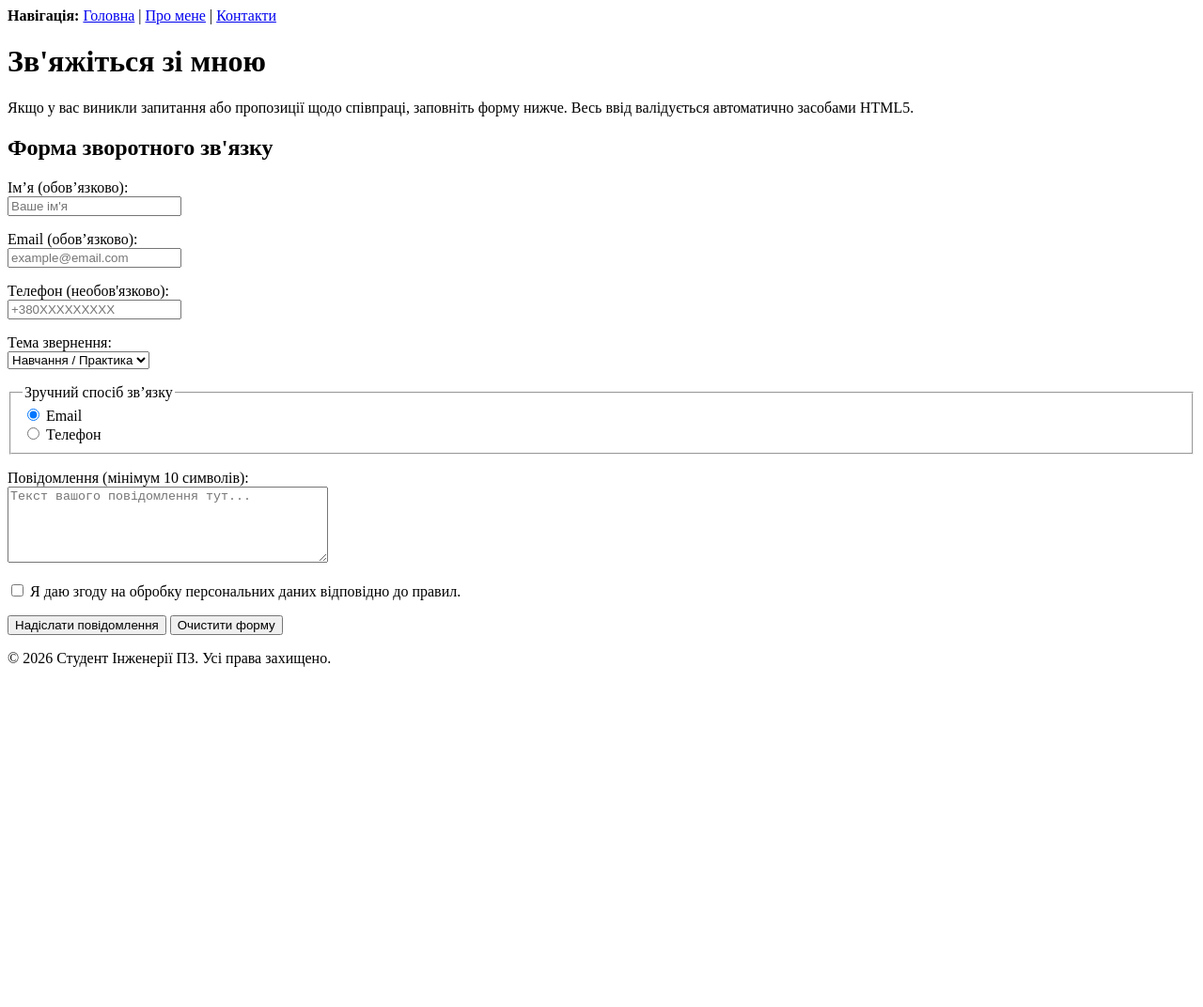
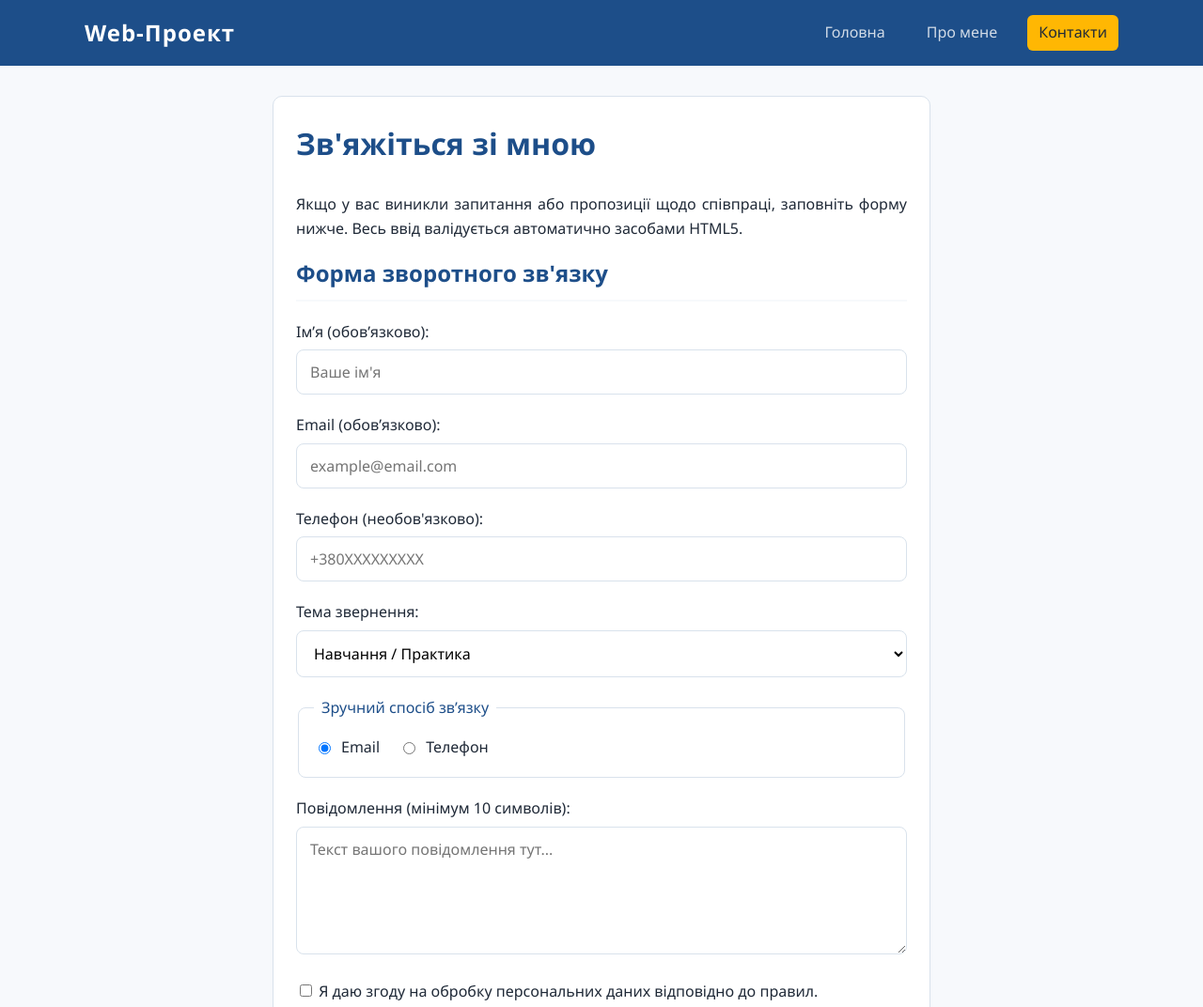
Before and after one commit to Spaceecs/lab01-html, a plain HTML site: page pages/contact.html in a window 1280 px wide. Shown: the top 1072 px of the page at 94% size. Before the commit the page ends 800 px from the top, so only its background shows below. Drawn offline with Linux system fonts and the light colour scheme.

Commit message:
end of lab 2

```diff
--- a/pages/contact.html
+++ b/pages/contact.html
@@ -1,118 +1,94 @@
-<!doctype html>
+<!DOCTYPE html>
 <html lang="uk">
 <head>
-    <meta charset="UTF-8" />
-    <meta name="viewport" content="width=device-width, initial-scale=1.0" />
-    <meta
-      name="description"
-      content="Зворотній зв'язок. Форма з валідацією для відправки повідомлень автору сайту."
-    />
+    <meta charset="UTF-8">
+    <meta name="viewport" content="width=device-width, initial-scale=1.0">
+    <meta name="description" content="Зворотній зв'язок. Форма з валідацією для відправки повідомлень автору сайту.">
     <title>Контакти | Форма зв'язку</title>
+    <link rel="stylesheet" href="../styles/style.css">
+    <link rel="stylesheet" href="../styles/responsive.css">
     <script src="app.js" defer></script>
 </head>
 <body>
-    <header>
-      <nav>
-        <strong>Навігація:</strong>
-        <a href="../index.html">Головна</a> |
-        <a href="about.html">Про мене</a> |
-        <a href="contact.html">Контакти</a>
+
+    <header class="site-header">
+        <div class="container header-container">
+            <span class="logo">Web-Проект</span>
+            <nav class="main-nav">
+                <a href="../index.html" class="nav-link">Головна</a>
+                <a href="about.html" class="nav-link">Про мене</a>
+                <a href="contact.html" class="nav-link active">Контакти</a>
             </nav>
+        </div>
     </header>
 
-    <main>
+    <main class="container">
+        <section class="card form-section">
             <h1>Зв'яжіться зі мною</h1>
-      <p>
-        Якщо у вас виникли запитання або пропозиції щодо співпраці, заповніть
-        форму нижче. Весь ввід валідується автоматично засобами HTML5.
-      </p>
+            <p>Якщо у вас виникли запитання або пропозиції щодо співпраці, заповніть форму нижче. Весь ввід валідується автоматично засобами HTML5.</p>
 
-      <form action="./submit_page" method="get">
+            <form action="./submit_page" method="get" class="styled-form">
                 <h2>Форма зворотного зв'язку</h2>
 
-        <p>
-          <label for="name">Ім’я (обов’язково):</label><br />
-          <input
-            id="name"
-            name="name"
-            type="text"
-            required
-            minlength="2"
-            maxlength="30"
-            placeholder="Ваше ім'я"
-          />
-        </p>
+                <div class="form-group">
+                    <label for="name">Ім’я (обов’язково):</label>
+                    <input id="name" name="name" type="text" required minlength="2" maxlength="30" placeholder="Ваше ім'я">
+                </div>
 
-        <p>
-          <label for="email">Email (обов’язково):</label><br />
-          <input
-            id="email"
-            name="email"
-            type="email"
-            required
-            placeholder="example@email.com"
-          />
-        </p>
+                <div class="form-group">
+                    <label for="email">Email (обов’язково):</label>
+                    <input id="email" name="email" type="email" required placeholder="example@email.com">
+                </div>
 
-        <p>
-          <label for="phone">Телефон (необов'язково):</label><br />
-          <input
-            id="phone"
-            name="phone"
-            type="tel"
-            pattern="^\+380\d{9}$"
-            placeholder="+380XXXXXXXXX"
-          />
-        </p>
+                <div class="form-group">
+                    <label for="phone">Телефон (необов'язково):</label>
+                    <input id="phone" name="phone" type="tel" pattern="^\+380\d{9}$" placeholder="+380XXXXXXXXX">
+                </div>
 
-        <p>
-          <label for="topic">Тема звернення:</label><br />
+                <div class="form-group">
+                    <label for="topic">Тема звернення:</label>
                     <select id="topic" name="topic">
                         <option value="study">Навчання / Практика</option>
                         <option value="work">Пропозиція роботи</option>
                         <option value="other">Інше</option>
                     </select>
-        </p>
+                </div>
 
-        <fieldset>
+                <fieldset class="form-fieldset">
                     <legend>Зручний спосіб зв’язку</legend>
-          <label>
-            <input type="radio" name="contactWay" value="email" checked />
-            Email </label
-          ><br />
-          <label>
-            <input type="radio" name="contactWay" value="phone" /> Телефон
+                    <label class="radio-checkbox-label">
+                        <input type="radio" name="contactWay" value="email" checked> Email
+                    </label>
+                    <label class="radio-checkbox-label">
+                        <input type="radio" name="contactWay" value="phone"> Телефон
                     </label>
                 </fieldset>
 
-        <p>
-          <label for="message">Повідомлення (мінімум 10 символів):</label><br />
-          <textarea
-            id="message"
-            name="message"
-            rows="5"
-            cols="40"
-            minlength="10"
-            placeholder="Текст вашого повідомлення тут..."
-          ></textarea>
-        </p>
+                <div class="form-group">
+                    <label for="message">Повідомлення (мінімум 10 символів):</label>
+                    <textarea id="message" name="message" rows="5" minlength="10" placeholder="Текст вашого повідомлення тут..."></textarea>
+                </div>
 
-        <p>
-          <label>
-            <input type="checkbox" name="agree" required />
+                <div class="form-group checkbox-group">
+                    <label class="radio-checkbox-label">
+                        <input type="checkbox" name="agree" required>
                         Я даю згоду на обробку персональних даних відповідно до правил.
                     </label>
-        </p>
+                </div>
 
-        <p>
-          <button type="submit">Надіслати повідомлення</button>
-          <button type="reset">Очистити форму</button>
-        </p>
+                <div class="form-actions">
+                    <button type="submit" class="btn btn-primary">Надіслати повідомлення</button>
+                    <button type="reset" class="btn btn-reset">Очистити форму</button>
+                </div>
             </form>
+        </section>
     </main>
 
-    <footer>
+    <footer class="site-footer">
+        <div class="container">
             <p>&copy; 2026 Студент Інженерії ПЗ. Усі права захищено.</p>
+        </div>
     </footer>
+
 </body>
 </html>
--- /dev/null
+++ b/styles/style.css
@@ -0,0 +1,314 @@
+:root {
+  --color-primary: #1d4e89;
+  --color-accent: #ffb703;
+  --color-bg: #f7f9fc;
+  --color-surface: #ffffff;
+  --color-text: #1f2937;
+  --color-border: #d9e2ec;
+  --color-text-light: #4b5563;
+  --transition-speed: 0.3s;
+}
+
+*,
+*::before,
+*::after {
+  box-sizing: border-box;
+}
+
+body {
+  margin: 0;
+  font-family: "Segoe UI", Arial, sans-serif;
+  line-height: 1.6;
+  color: var(--color-text);
+  background-color: var(--color-bg);
+}
+
+.container {
+  width: min(1100px, calc(100% - 32px));
+  margin: 0 auto;
+}
+
+/* Компонент картки/секції */
+.card {
+  background-color: var(--color-surface);
+  border: 1px solid var(--color-border);
+  border-radius: 10px;
+  padding: 24px;
+  margin-bottom: 24px;
+  box-shadow: 0 4px 6px rgba(0, 0, 0, 0.02);
+}
+
+.site-header {
+  background-color: var(--color-primary);
+  color: #ffffff;
+  padding: 16px 0;
+  margin-bottom: 32px;
+}
+
+.header-container {
+  display: flex;
+  justify-content: space-between;
+  align-items: center;
+}
+
+.logo {
+  font-size: 24px;
+  font-weight: bold;
+  letter-spacing: 1px;
+}
+
+.main-nav {
+  display: flex;
+  gap: 20px;
+}
+
+.nav-link {
+  color: rgba(255, 255, 255, 0.8);
+  text-decoration: none;
+  font-weight: 500;
+  padding: 6px 12px;
+  border-radius: 6px;
+  transition: all var(--transition-speed) ease;
+}
+
+.nav-link:hover {
+  color: #ffffff;
+  background-color: rgba(255, 255, 255, 0.1);
+}
+
+.nav-link.active {
+  color: var(--color-text);
+  background-color: var(--color-accent);
+}
+
+.site-footer {
+  background-color: #111827;
+  color: #9ca3af;
+  text-align: center;
+  padding: 20px 0;
+  font-size: 14px;
+  margin-top: 40px;
+}
+
+h1 {
+  color: var(--color-primary);
+  margin-top: 0;
+  font-size: 32px;
+}
+
+h2 {
+  color: var(--color-primary);
+  border-bottom: 2px solid var(--color-bg);
+  padding-bottom: 8px;
+  font-size: 24px;
+}
+
+h3 {
+  color: var(--color-text-light);
+  font-size: 18px;
+}
+
+p {
+  margin-bottom: 16px;
+  text-align: justify;
+}
+
+strong {
+  color: var(--color-primary);
+}
+
+em {
+  color: #b00020;
+  font-style: italic;
+}
+
+.styled-list {
+  padding-left: 20px;
+  margin-bottom: 20px;
+}
+
+.styled-list li {
+  margin-bottom: 8px;
+}
+
+.table-responsive {
+  overflow-x: auto;
+}
+
+.styled-table {
+  width: 100%;
+  border-collapse: collapse;
+  margin: 16px 0;
+  font-size: 16px;
+}
+
+.styled-table caption {
+  font-weight: bold;
+  margin-bottom: 8px;
+  color: var(--color-text-light);
+}
+
+.styled-table th {
+  background-color: var(--color-primary);
+  color: #ffffff;
+  text-align: left;
+  padding: 12px;
+}
+
+.styled-table td {
+  padding: 12px;
+  border-bottom: 1px solid var(--color-border);
+}
+
+.styled-table tbody tr:nth-child(even) {
+  background-color: var(--color-bg);
+}
+
+.styled-figure {
+  margin: 0;
+  text-align: center;
+}
+
+.responsive-img {
+  max-width: 100%;
+  height: auto;
+  border-radius: 8px;
+  border: 4px solid var(--color-border);
+}
+
+.styled-figure figcaption {
+  margin-top: 8px;
+  font-size: 14px;
+  color: var(--color-text-light);
+}
+
+.media-flex-container {
+  display: flex;
+  gap: 24px;
+}
+
+.media-card {
+  flex: 1;
+}
+
+.responsive-video {
+  width: 100%;
+  max-width: 100%;
+  border-radius: 6px;
+  background-color: #000000;
+}
+
+.responsive-audio {
+  width: 100%;
+  margin-top: 12px;
+}
+
+.form-section {
+  max-width: 700px;
+  margin-left: auto;
+  margin-right: auto;
+}
+
+.styled-form h2 {
+  margin-top: 0;
+}
+
+.form-group {
+  margin-bottom: 20px;
+}
+
+.form-group label {
+  display: block;
+  margin-bottom: 6px;
+  font-weight: 500;
+}
+
+.styled-form input[type="text"],
+.styled-form input[type="email"],
+.styled-form input[type="tel"],
+.styled-form select,
+.styled-form textarea {
+  width: 100%;
+  padding: 12px 14px;
+  border: 1px solid var(--color-border);
+  border-radius: 8px;
+  background-color: #ffffff;
+  font-family: inherit;
+  font-size: 16px;
+  transition:
+    border-color var(--transition-speed),
+    box-shadow var(--transition-speed);
+}
+
+.styled-form input:focus,
+.styled-form select:focus,
+.styled-form textarea:focus {
+  outline: none;
+  border-color: var(--color-primary);
+  box-shadow: 0 0 0 3px rgba(29, 78, 137, 0.15);
+}
+
+.form-fieldset {
+  border: 1px solid var(--color-border);
+  border-radius: 8px;
+  padding: 16px;
+  margin-bottom: 20px;
+}
+
+.form-fieldset legend {
+  font-weight: 500;
+  padding: 0 8px;
+  color: var(--color-primary);
+}
+
+.radio-checkbox-label {
+  display: inline-flex;
+  align-items: center;
+  gap: 8px;
+  margin-right: 16px;
+  cursor: pointer;
+  font-weight: normal;
+}
+
+.checkbox-group {
+  margin-top: 12px;
+}
+
+.form-actions {
+  display: flex;
+  gap: 12px;
+}
+
+.btn {
+  padding: 12px 24px;
+  border: none;
+  border-radius: 8px;
+  font-size: 16px;
+  font-weight: 500;
+  cursor: pointer;
+  transition:
+    background-color var(--transition-speed),
+    transform 0.1s ease;
+}
+
+.btn-primary {
+  background-color: var(--color-primary);
+  color: #ffffff;
+}
+
+.btn-primary:hover {
+  background-color: #143760;
+}
+
+.btn-reset {
+  background-color: var(--color-border);
+  color: var(--color-text);
+}
+
+.btn-reset:hover {
+  background-color: #cbd5e1;
+}
+
+.btn:active {
+  transform: scale(0.98);
+}
```
Also changed, not shown: index.html (+42 -52 lines), pages/about.html (+41 -41 lines), styles/responsive.css (added, +50 -0 lines), 1 other file. Lines whose indentation alone changed are shown as unchanged.
